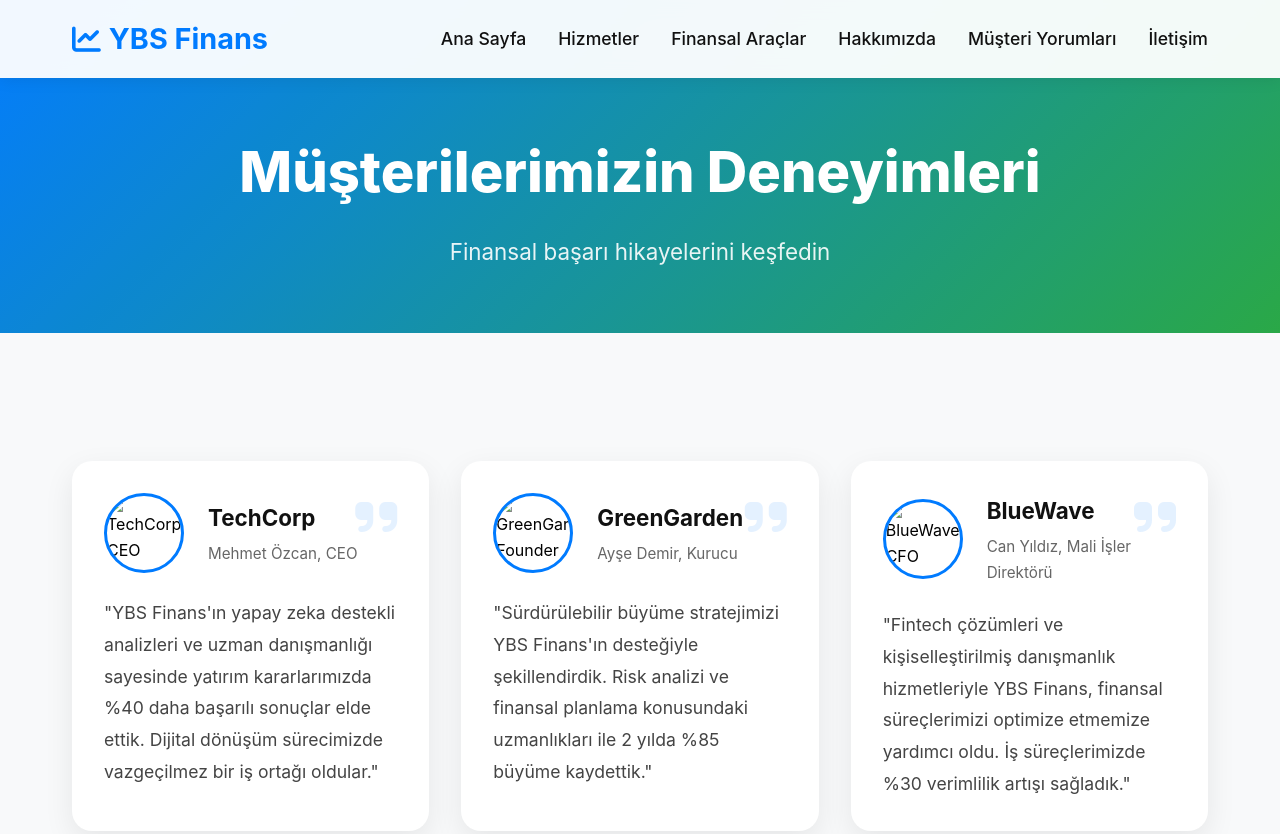
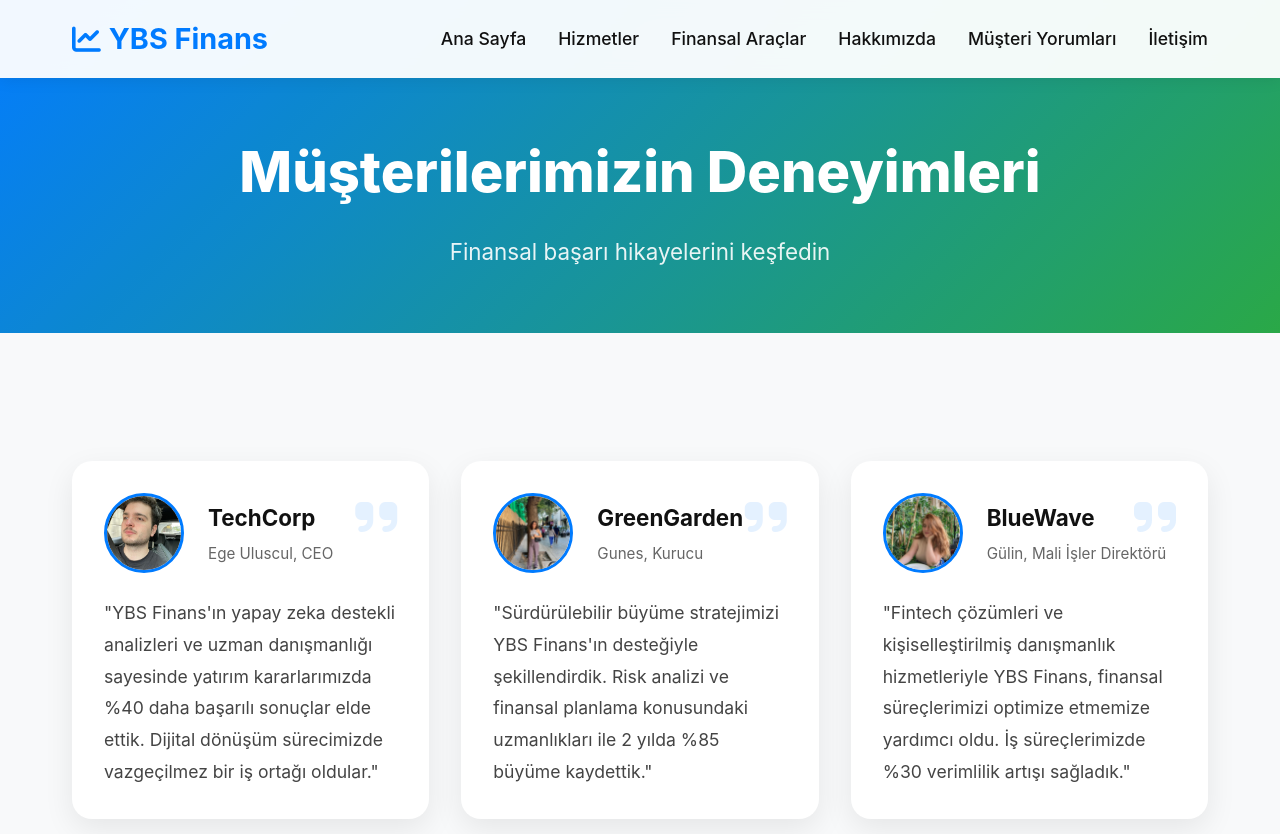
Before and after one commit to EmreYesilkaya/Aylin, a plain HTML site: page referanslar.html in a window 1280 px wide. Shown: the top 834 px of the page. Drawn offline with Linux system fonts and the light colour scheme.

Commit message:
Proje yükleniyor

```diff
--- a/referanslar.html
+++ b/referanslar.html
@@ -270,10 +270,10 @@
         <div class="testimonial-card">
           <i class="fas fa-quote-right testimonial-quote"></i>
           <div class="testimonial-header">
-            <img src="/api/placeholder/80/80" alt="TechCorp CEO" class="testimonial-image">
+            <img src="img/ege.jpeg" alt="TechCorp CEO" class="testimonial-image">
             <div class="testimonial-info">
               <h3>TechCorp</h3>
-              <span>Mehmet Özcan, CEO</span>
+              <span>Ege Uluscul, CEO</span>
             </div>
           </div>
           <p class="testimonial-content">
@@ -284,10 +284,10 @@
         <div class="testimonial-card">
           <i class="fas fa-quote-right testimonial-quote"></i>
           <div class="testimonial-header">
-            <img src="/api/placeholder/80/80" alt="GreenGarden Founder" class="testimonial-image">
+            <img src="img/gunes.jpeg" alt="GreenGarden Founder" class="testimonial-image">
             <div class="testimonial-info">
               <h3>GreenGarden</h3>
-              <span>Ayşe Demir, Kurucu</span>
+              <span>Gunes, Kurucu</span>
             </div>
           </div>
           <p class="testimonial-content">
@@ -298,10 +298,10 @@
         <div class="testimonial-card">
           <i class="fas fa-quote-right testimonial-quote"></i>
           <div class="testimonial-header">
-            <img src="/api/placeholder/80/80" alt="BlueWave CFO" class="testimonial-image">
+            <img src="img/gulin.jpeg" alt="BlueWave CFO" class="testimonial-image">
             <div class="testimonial-info">
               <h3>BlueWave</h3>
-              <span>Can Yıldız, Mali İşler Direktörü</span>
+              <span>Gülin, Mali İşler Direktörü</span>
             </div>
           </div>
           <p class="testimonial-content">
```
Also changed, not shown: hakkimizda.html (+2 -2 lines), img/aylin.jpeg (added), img/ege.jpeg (added), img/gulin.jpeg (added), img/gunes.jpeg (added).
